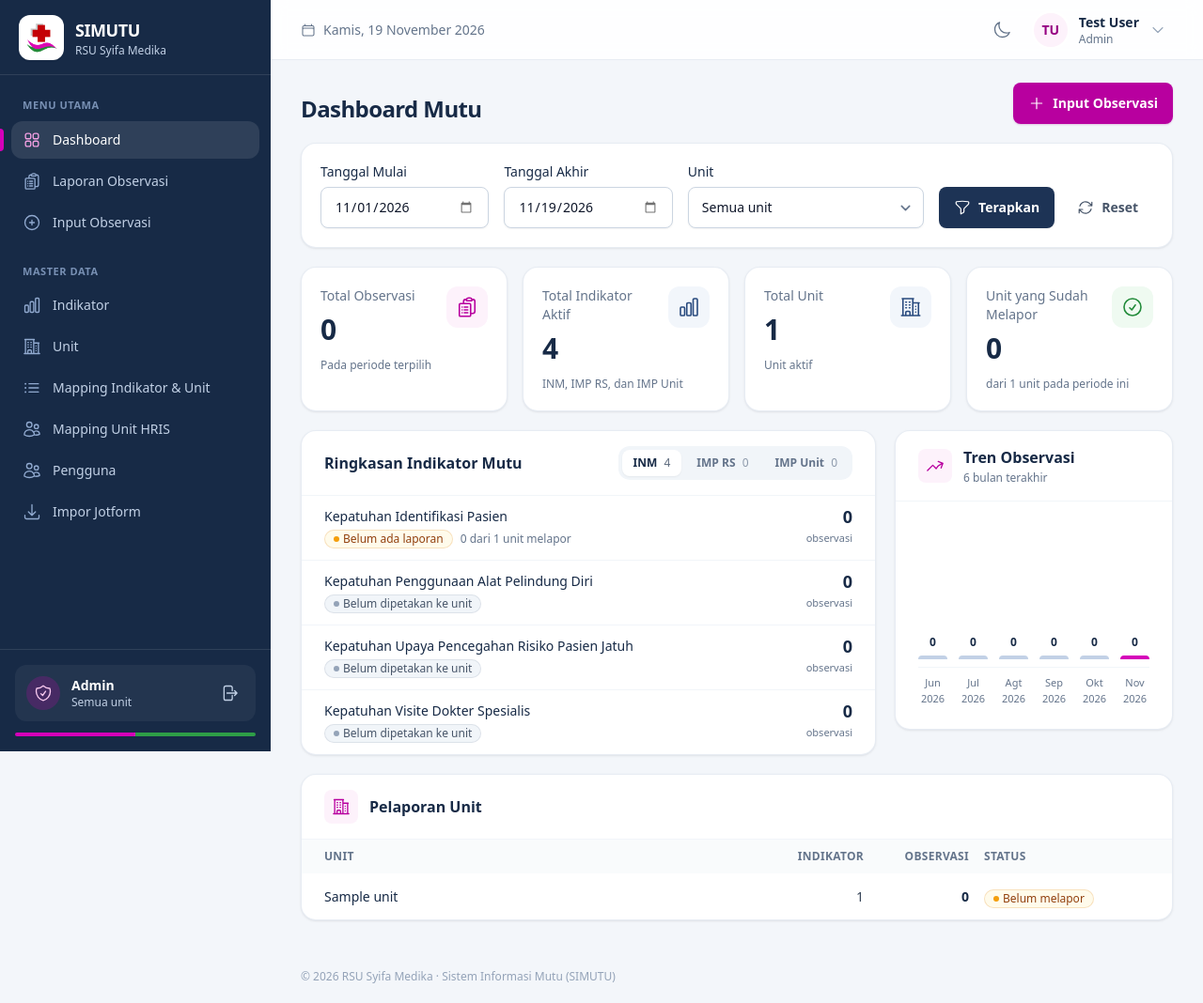
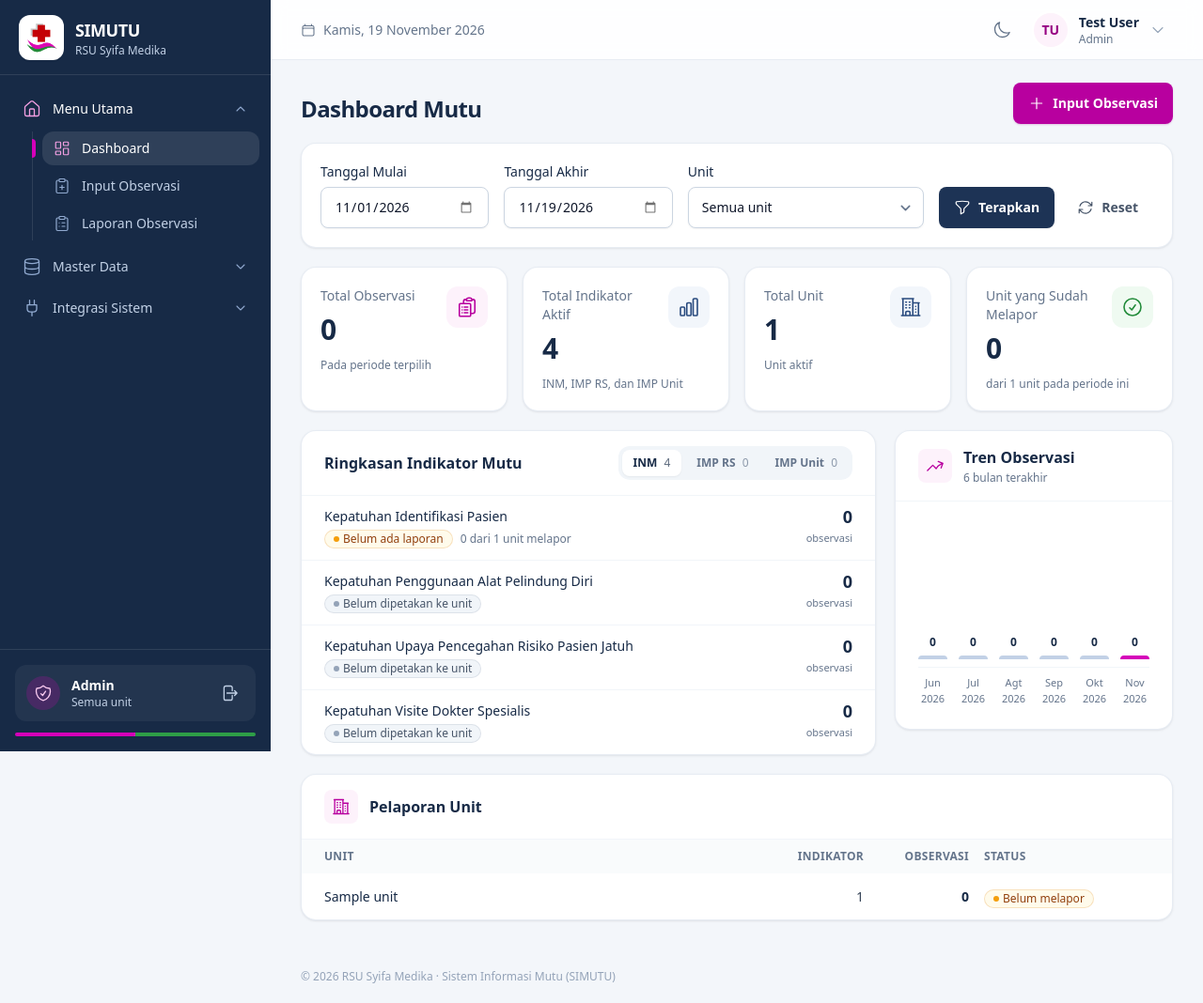
Before and after one commit to ferdypriamjayaa/SIMUTU, a Laravel app: page /dashboard in a window 1280 px wide. Shown: the whole page at 94% size. Run offline with Laravel 12, Linux system fonts and the light colour scheme; a user stored in the database is signed in; data comes from the database, SQL or seed files in the repository; tables that the repository leaves empty hold one stand-in row (values such as "Sample post"); style sheets or scripts are compiled from the project's sources; some web fonts are replaced.

Commit message:
Refactor sidebar into accordion navigation groups
- Group links under Menu Utama, Master Data and Integrasi Sistem
- Open the group of the current page automatically
- Use Lucide icons without adding a dependency

Co-Authored-By: Claude Opus 5.5 <noreply@anthropic.com>

```diff
--- a/resources/views/components/icon.blade.php
+++ b/resources/views/components/icon.blade.php
@@ -44,6 +44,21 @@
         'sun' => 'M12 3v2.25m6.364.386-1.591 1.591M21 12h-2.25m-.386 6.364-1.591-1.591M12 18.75V21m-4.773-4.227-1.591 1.591M5.25 12H3m4.227-4.773L5.636 5.636M15.75 12a3.75 3.75 0 1 1-7.5 0 3.75 3.75 0 0 1 7.5 0Z',
         'moon' => 'M21.752 15.002A9.72 9.72 0 0 1 18 15.75c-5.385 0-9.75-4.365-9.75-9.75 0-1.33.266-2.597.748-3.752A9.753 9.753 0 0 0 3 11.25C3 16.635 7.365 21 12.75 21a9.753 9.753 0 0 0 9.002-5.998Z',
         'key' => 'M15.75 5.25a3 3 0 0 1 3 3m3 0a6 6 0 0 1-7.029 5.912c-.563-.097-1.159.026-1.563.43L10.5 17.25H8.25v2.25H6v2.25H2.25v-2.818c0-.597.237-1.17.659-1.591l6.499-6.499c.404-.404.527-1 .43-1.563A6 6 0 1 1 21.75 8.25Z',
+
+        // Sidebar navigation (Lucide, ISC licence).
+        'lucide-house' => 'M15 21v-8a1 1 0 0 0-1-1h-4a1 1 0 0 0-1 1v8 M3 10a2 2 0 0 1 .709-1.528l7-5.999a2 2 0 0 1 2.582 0l7 5.999A2 2 0 0 1 21 10v9a2 2 0 0 1-2 2H5a2 2 0 0 1-2-2z',
+        'lucide-database' => 'M21 5a9 3 0 1 1-18 0 9 3 0 0 1 18 0Z M3 5V19A9 3 0 0 0 21 19V5 M3 12A9 3 0 0 0 21 12',
+        'lucide-plug' => 'M12 22v-5 M9 8V2 M15 8V2 M18 8v5a4 4 0 0 1-4 4h-4a4 4 0 0 1-4-4V8Z',
+        'lucide-layout-dashboard' => 'M4 3h5a1 1 0 0 1 1 1v7a1 1 0 0 1-1 1H4a1 1 0 0 1-1-1V4a1 1 0 0 1 1-1Z M15 3h5a1 1 0 0 1 1 1v3a1 1 0 0 1-1 1h-5a1 1 0 0 1-1-1V4a1 1 0 0 1 1-1Z M15 12h5a1 1 0 0 1 1 1v7a1 1 0 0 1-1 1h-5a1 1 0 0 1-1-1v-7a1 1 0 0 1 1-1Z M4 16h5a1 1 0 0 1 1 1v3a1 1 0 0 1-1 1H4a1 1 0 0 1-1-1v-3a1 1 0 0 1 1-1Z',
+        'lucide-clipboard-plus' => 'M9 2h6a1 1 0 0 1 1 1v2a1 1 0 0 1-1 1H9a1 1 0 0 1-1-1V3a1 1 0 0 1 1-1Z M16 4h2a2 2 0 0 1 2 2v14a2 2 0 0 1-2 2H6a2 2 0 0 1-2-2V6a2 2 0 0 1 2-2h2 M9 14h6 M12 17v-6',
+        'lucide-clipboard-list' => 'M9 2h6a1 1 0 0 1 1 1v2a1 1 0 0 1-1 1H9a1 1 0 0 1-1-1V3a1 1 0 0 1 1-1Z M16 4h2a2 2 0 0 1 2 2v14a2 2 0 0 1-2 2H6a2 2 0 0 1-2-2V6a2 2 0 0 1 2-2h2 M12 11h4 M12 16h4 M8 11h.01 M8 16h.01',
+        'lucide-chart-column' => 'M3 3v16a2 2 0 0 0 2 2h16 M18 17V9 M13 17V5 M8 17v-3',
+        'lucide-building-2' => 'M6 22V4a2 2 0 0 1 2-2h8a2 2 0 0 1 2 2v18Z M6 12H4a2 2 0 0 0-2 2v6a2 2 0 0 0 2 2h2 M18 9h2a2 2 0 0 1 2 2v9a2 2 0 0 1-2 2h-2 M10 6h4 M10 10h4 M10 14h4 M10 18h4',
+        'lucide-users' => 'M16 21v-2a4 4 0 0 0-4-4H6a4 4 0 0 0-4 4v2 M13 7a4 4 0 1 1-8 0 4 4 0 0 1 8 0Z M22 21v-2a4 4 0 0 0-3-3.87 M16 3.13a4 4 0 0 1 0 7.75',
+        'lucide-arrow-left-right' => 'M8 3 4 7l4 4 M4 7h16 M16 21l4-4-4-4 M20 17H4',
+        'lucide-network' => 'M17 16h4a1 1 0 0 1 1 1v4a1 1 0 0 1-1 1h-4a1 1 0 0 1-1-1v-4a1 1 0 0 1 1-1Z M3 16h4a1 1 0 0 1 1 1v4a1 1 0 0 1-1 1H3a1 1 0 0 1-1-1v-4a1 1 0 0 1 1-1Z M10 2h4a1 1 0 0 1 1 1v4a1 1 0 0 1-1 1h-4a1 1 0 0 1-1-1V3a1 1 0 0 1 1-1Z M5 16v-3a1 1 0 0 1 1-1h12a1 1 0 0 1 1 1v3 M12 12V8',
+        'lucide-import' => 'M12 3v12 M8 11l4 4 4-4 M8 5H4a2 2 0 0 0-2 2v10a2 2 0 0 0 2 2h16a2 2 0 0 0 2-2V7a2 2 0 0 0-2-2h-4',
+        'lucide-chevron-down' => 'M6 9l6 6 6-6',
     ];
 @endphp
 
--- a/resources/views/layouts/navigation.blade.php
+++ b/resources/views/layouts/navigation.blade.php
@@ -1,21 +1,31 @@
 @php
     $user = Auth::user();
     $groups = [
-        'Menu Utama' => [
-            ['route' => 'dashboard', 'label' => 'Dashboard', 'icon' => 'dashboard', 'active' => 'dashboard', 'show' => true],
-            ['route' => 'observations.index', 'label' => 'Laporan Observasi', 'icon' => 'clipboard', 'active' => ['observations.index', 'observations.show', 'observations.edit'], 'show' => $user->can('viewAny', App\Models\Observation::class)],
-            ['route' => 'observations.create', 'label' => 'Input Observasi', 'icon' => 'plus-circle', 'active' => 'observations.create*', 'show' => $user->can('create', App\Models\Observation::class)],
-        ],
-        'Master Data' => [
-            ['route' => ['indicators.show', ['category' => 'inm']], 'label' => 'Indikator', 'icon' => 'chart', 'active' => 'indicators.*', 'show' => $user->canViewAllUnits()],
-            ['route' => 'units.index', 'label' => 'Unit', 'icon' => 'building', 'active' => 'units.*', 'show' => $user->isAdmin()],
-            ['route' => 'indicator-unit-mappings.index', 'label' => 'Mapping Indikator & Unit', 'icon' => 'list', 'active' => 'indicator-unit-mappings.*', 'show' => $user->isAdmin()],
-            ['route' => 'hris-mappings.index', 'label' => 'Mapping Unit HRIS', 'icon' => 'users', 'active' => 'hris-mappings.*', 'show' => $user->isAdmin()],
-            ['route' => 'users.index', 'label' => 'Pengguna', 'icon' => 'users', 'active' => 'users.*', 'show' => $user->isAdmin()],
-            ['route' => 'jotform-import.index', 'label' => 'Impor Jotform', 'icon' => 'download', 'active' => 'jotform-import.*', 'show' => $user->isAdmin()],
-        ],
+        'menu-utama' => ['label' => 'Menu Utama', 'icon' => 'lucide-house', 'links' => [
+            ['route' => 'dashboard', 'label' => 'Dashboard', 'icon' => 'lucide-layout-dashboard', 'active' => 'dashboard', 'show' => true],
+            ['route' => 'observations.create', 'label' => 'Input Observasi', 'icon' => 'lucide-clipboard-plus', 'active' => 'observations.create*', 'show' => $user->can('create', App\Models\Observation::class)],
+            ['route' => 'observations.index', 'label' => 'Laporan Observasi', 'icon' => 'lucide-clipboard-list', 'active' => ['observations.index', 'observations.show', 'observations.edit'], 'show' => $user->can('viewAny', App\Models\Observation::class)],
+        ]],
+        'master-data' => ['label' => 'Master Data', 'icon' => 'lucide-database', 'links' => [
+            ['route' => ['indicators.show', ['category' => 'inm']], 'label' => 'Indikator', 'icon' => 'lucide-chart-column', 'active' => 'indicators.*', 'show' => $user->canViewAllUnits()],
+            ['route' => 'units.index', 'label' => 'Unit', 'icon' => 'lucide-building-2', 'active' => 'units.*', 'show' => $user->isAdmin()],
+            ['route' => 'users.index', 'label' => 'Pengguna', 'icon' => 'lucide-users', 'active' => 'users.*', 'show' => $user->isAdmin()],
+        ]],
+        'integrasi-sistem' => ['label' => 'Integrasi Sistem', 'icon' => 'lucide-plug', 'links' => [
+            ['route' => 'indicator-unit-mappings.index', 'label' => 'Mapping Indikator & Unit', 'icon' => 'lucide-arrow-left-right', 'active' => 'indicator-unit-mappings.*', 'show' => $user->isAdmin()],
+            ['route' => 'hris-mappings.index', 'label' => 'Mapping Unit HRIS', 'icon' => 'lucide-network', 'active' => 'hris-mappings.*', 'show' => $user->isAdmin()],
+            ['route' => 'jotform-import.index', 'label' => 'Impor Jotform', 'icon' => 'lucide-import', 'active' => 'jotform-import.*', 'show' => $user->isAdmin()],
+        ]],
     ];
-    $groups = array_filter(array_map(fn ($links) => array_filter($links, fn ($link) => $link['show']), $groups));
+
+    // Only what this account may open; a group left without links disappears.
+    foreach ($groups as $key => $group) {
+        $groups[$key]['links'] = array_filter($group['links'], fn ($link) => $link['show']);
+        $groups[$key]['active'] = collect($groups[$key]['links'])->contains(fn ($link) => request()->routeIs(...(array) $link['active']));
+    }
+
+    $groups = array_filter($groups, fn ($group) => $group['links'] !== []);
+    $openGroup = array_key_first(array_filter($groups, fn ($group) => $group['active'])) ?? array_key_first($groups);
     $url = fn ($link) => is_array($link['route']) ? route(...$link['route']) : route($link['route']);
 @endphp
 
@@ -46,29 +56,56 @@
     </div>
 
     {{-- Links --}}
-    <nav class="flex-1 space-y-6 overflow-y-auto px-3 py-6">
-        @foreach ($groups as $group => $links)
+    <nav x-data="{ openGroup: @js($openGroup) }" class="flex-1 space-y-1 overflow-y-auto px-3 py-4">
+        @foreach ($groups as $key => $group)
+            @php
+                $isOpen = $key === $openGroup;
+            @endphp
             <div>
-                <p class="mb-2 px-3 text-[11px] font-semibold uppercase tracking-wider text-navy-300/80">{{ $group }}</p>
-                <ul class="space-y-1">
-                    @foreach ($links as $link)
-                        @php($active = request()->routeIs(...(array) $link['active']))
+                <button type="button" id="nav-{{ $key }}" aria-controls="nav-{{ $key }}-links"
+                    aria-expanded="{{ $isOpen ? 'true' : 'false' }}"
+                    x-bind:aria-expanded="(openGroup === @js($key)).toString()"
+                    x-on:click="openGroup = openGroup === @js($key) ? null : @js($key)"
+                    @class([
+                        'group flex w-full items-center gap-3 rounded-xl px-3 py-2.5 text-start text-sm font-medium transition hover:bg-white/5 hover:text-white',
+                        'text-white' => $group['active'],
+                        'text-navy-200' => ! $group['active'],
+                    ])>
+                    <x-icon :name="$group['icon']" :class="$group['active'] ? 'h-5 w-5 text-brand-300' : 'h-5 w-5 text-navy-300 group-hover:text-white'" />
+                    <span class="min-w-0 flex-1 truncate">{{ $group['label'] }}</span>
+                    <x-icon name="lucide-chevron-down" class="h-4 w-4 text-navy-300 transition-transform duration-200 group-hover:text-white group-aria-expanded:rotate-180 motion-reduce:transition-none" />
+                </button>
+
+                <div id="nav-{{ $key }}-links" role="region" aria-labelledby="nav-{{ $key }}"
+                    data-open="{{ $isOpen ? 'true' : 'false' }}"
+                    x-bind:data-open="(openGroup === @js($key)).toString()"
+                    x-bind:inert="openGroup !== @js($key)"
+                    @unless ($isOpen) inert @endunless
+                    class="grid grid-rows-[0fr] transition-[grid-template-rows] duration-200 ease-out data-[open=true]:grid-rows-[1fr] motion-reduce:transition-none">
+                    <div class="min-h-0 overflow-hidden">
+                        <ul class="my-1 ms-[1.375rem] space-y-1 border-s border-white/10 ps-2.5">
+                            @foreach ($group['links'] as $link)
+                                @php
+                                    $active = request()->routeIs(...(array) $link['active']);
+                                @endphp
                                 <li>
                                     <a href="{{ $url($link) }}" @if ($active) aria-current="page" @endif
                                         @class([
-                                    'group relative flex items-center gap-3 rounded-xl px-3 py-2.5 text-sm font-medium transition',
+                                            'group relative flex items-center gap-3 rounded-xl px-3 py-2 text-sm font-medium transition',
                                             'bg-white/10 text-white' => $active,
                                             'text-navy-200 hover:bg-white/5 hover:text-white' => ! $active,
                                         ])>
                                         @if ($active)
-                                    <span class="absolute inset-y-2 -start-3 w-1 rounded-e-full bg-brand-500"></span>
+                                            <span class="absolute inset-y-2 -start-[11px] w-1 rounded-e-full bg-brand-500"></span>
                                         @endif
-                                <x-icon :name="$link['icon']" :class="$active ? 'h-5 w-5 text-brand-300' : 'h-5 w-5 text-navy-300 group-hover:text-white'" />
-                                {{ $link['label'] }}
+                                        <x-icon :name="$link['icon']" :class="$active ? 'h-[18px] w-[18px] text-brand-300' : 'h-[18px] w-[18px] text-navy-300 group-hover:text-white'" />
+                                        <span class="min-w-0 truncate">{{ $link['label'] }}</span>
                                     </a>
                                 </li>
                             @endforeach
                         </ul>
+                    </div>
+                </div>
             </div>
         @endforeach
     </nav>
```
Lines whose indentation alone changed are shown as unchanged.
